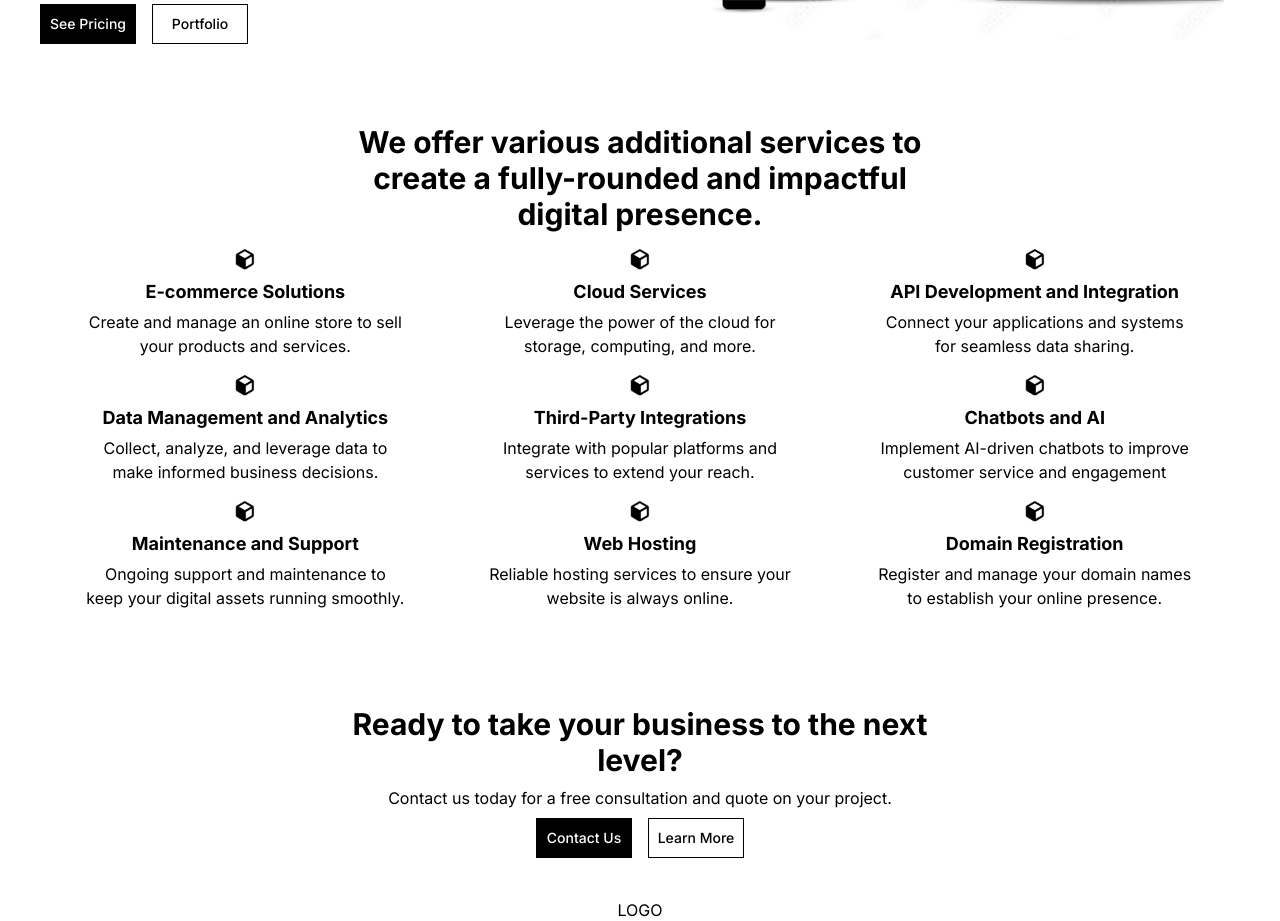
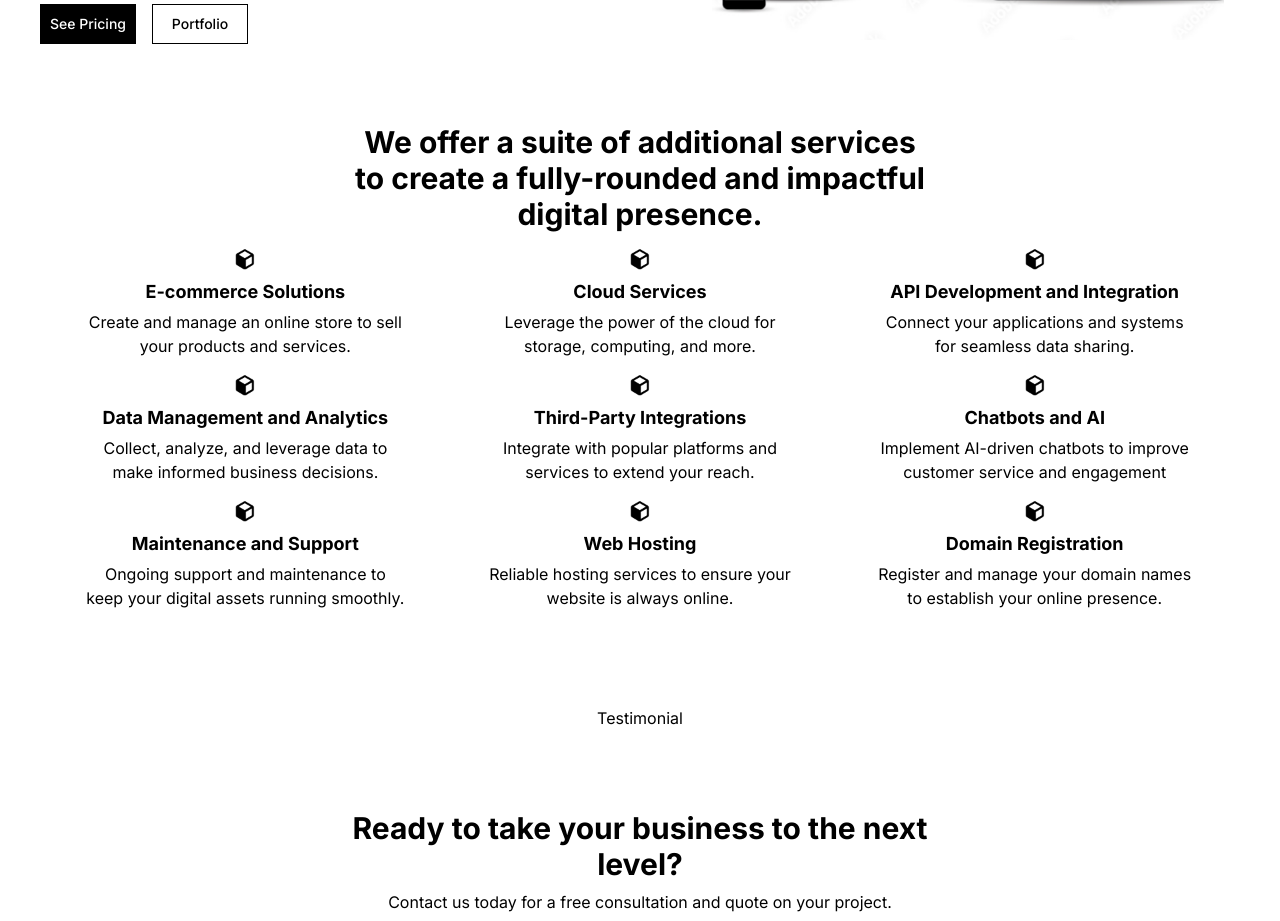
Before and after one commit to allanXQ/arcvesta_v2, a Next.js app: page / in a window 1280 px wide. Shown: the part 2040-2961 px from the top of the page. Built offline with nearby package versions, Linux system fonts and the light colour scheme.

Commit message:
update. add testimonials

```diff
--- /dev/null
+++ b/src/app/components/testimonials.tsx
@@ -0,0 +1,7 @@
+import React from "react";
+
+const Testimonials = () => {
+  return <div>Testimonial</div>;
+};
+
+export default Testimonials;
--- a/src/app/page.tsx
+++ b/src/app/page.tsx
@@ -6,6 +6,7 @@ import {
   webappfeatures,
   complimentaryservices,
 } from "./constants";
+import Testimonials from "./components/testimonials";
 
 export default function Home() {
   return (
@@ -150,8 +151,8 @@ export default function Home() {
             className="flex flex-col items-center justify-center gap-4 p-4"
           >
             <h2 className="font-bold text-3xl w-full lg:w-1/2 text-center">
-              We offer various additional services to create a fully-rounded and
-              impactful digital presence.
+              We offer a suite of additional services to create a fully-rounded
+              and impactful digital presence.
             </h2>
             <div className="grid w-full grid-cols-1 sm:grid-cols-2 lg:grid-cols-3 place-items-center gap-4">
               {complimentaryservices.map((feature) => (
@@ -175,6 +176,9 @@ export default function Home() {
           </div>
         </div>
       </div>
+      <div>
+        <Testimonials />
+      </div>
       <div id="cta" className="flex flex-col items-center gap-2 max-w-xl">
         <h2 className="text-3xl font-bold text-center text-wrap">
           Ready to take your business to the next level?
```
